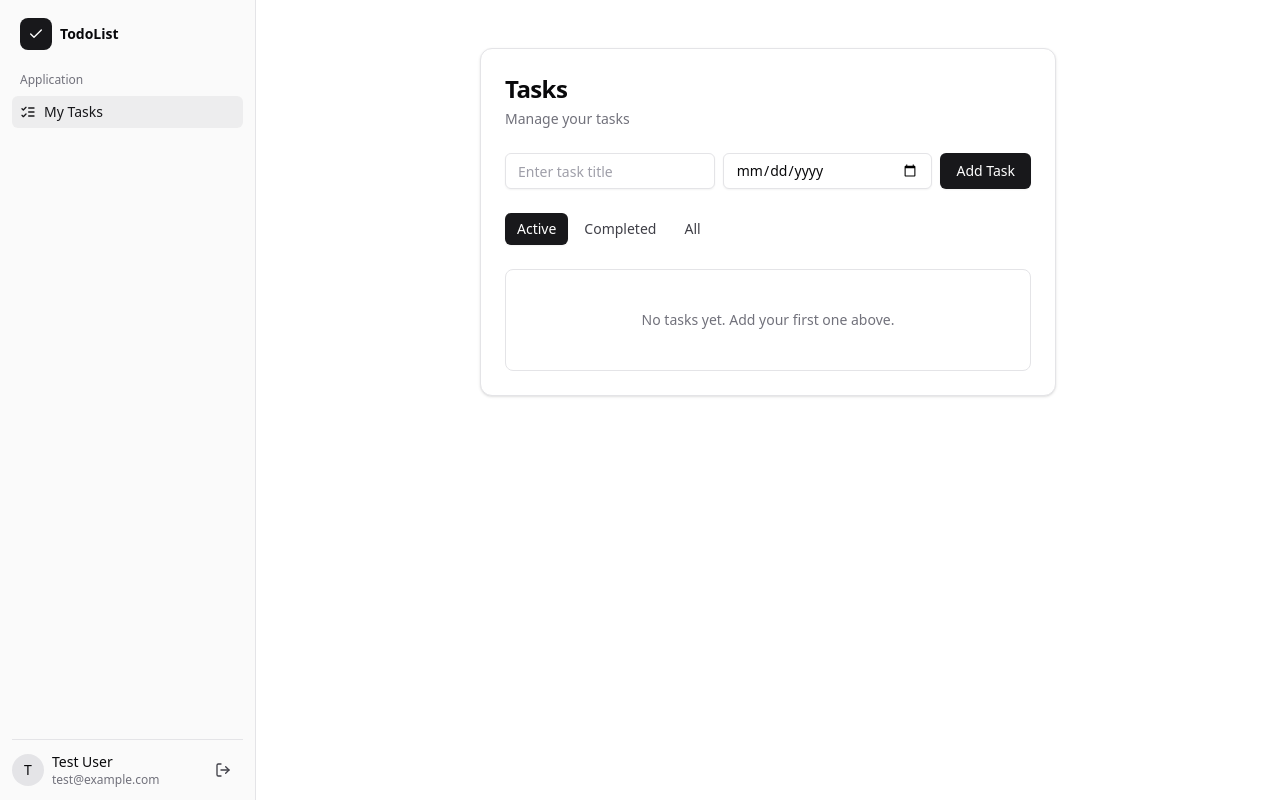
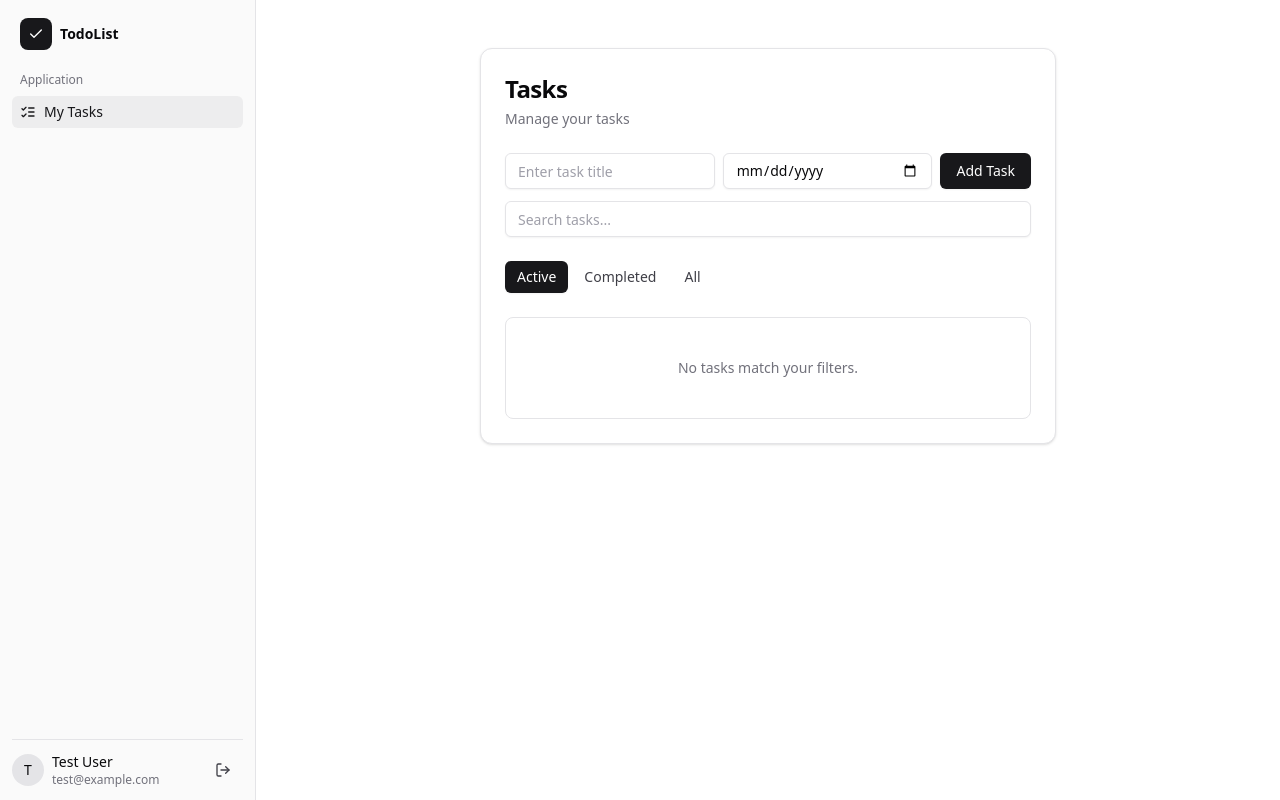
Before and after one commit to anassyd/TodoList_laravel, a Laravel app: page /tasks?status=active in a window 1280 px wide. Run offline with Laravel 12, Linux system fonts and the light colour scheme; a user stored in the database is signed in; data comes from the database, SQL or seed files in the repository; tables that the repository leaves empty hold one stand-in row (values such as "Sample post"); style sheets or scripts are compiled from the project's sources.

Commit message:
Add search by title

```diff
--- a/app/Http/Controllers/TaskController.php
+++ b/app/Http/Controllers/TaskController.php
@@ -10,12 +10,10 @@ class TaskController extends Controller
 {
     public function index(Request $request)
     {
-        if (! $request->user()) {
-            return redirect()->route('login');
-        }
         $tasks = $request->user()->tasks()
-            ->when($request->query('status') === 'active', fn ($query) => $query->active())
-            ->when($request->query('status') === 'completed', fn ($query) => $query->completed())
+            ->when($request->query('status') === 'active', fn($query) => $query->active())
+            ->when($request->query('status') === 'completed', fn($query) => $query->completed())
+            ->when($request->query('search'), fn($query, $search) => $query->search($search))
             ->latest()
             ->get();
 
--- a/app/Models/Task.php
+++ b/app/Models/Task.php
@@ -39,4 +39,9 @@ class Task extends Model
     {
         $query->where('is_completed', true);
     }
+    #[Scope]
+    protected function search(Builder $query, string $term): void
+    {
+        $query->where('title', 'like', "%{$term}%");
+    }
 }
--- a/resources/views/tasks/index.blade.php
+++ b/resources/views/tasks/index.blade.php
@@ -5,6 +5,7 @@
 @section('content')
     <h1 class="text-2xl font-semibold tracking-tight">Tasks</h1>
     <p class="mt-1 mb-6 text-sm text-zinc-500">Manage your tasks</p>
+    <x-input-error name="search" />
 
     @if (session('success'))
         <x-alert class="mb-4">{{ session('success') }}</x-alert>
@@ -18,14 +19,20 @@
     </form>
     <x-input-error name="title" />
     <x-input-error name="due_date" />
+    <x-input-error name="search" />
+    <form action="{{ route('tasks.index') }}" method="GET" class="mt-3">
+        <x-input placeholder="Search tasks..." :value="request('search')" />
+        <input type="hidden" name="status" value="{{ request('status') }}">
+    </form>
+
     <div class="mt-6 flex gap-1">
-        <x-button size="sm" :variant="request('status') === 'active' ? 'default' : 'ghost'" :href="route('tasks.index', ['status' => 'active'])">
+        <x-button size="sm" :variant="request('status') === 'active' ? 'default' : 'ghost'" :href="route('tasks.index', ['status' => 'active', 'search' => request('search')])">
             Active
         </x-button>
-        <x-button size="sm" :variant="request('status') === 'completed' ? 'default' : 'ghost'" :href="route('tasks.index', ['status' => 'completed'])">
+        <x-button size="sm" :variant="request('status') === 'completed' ? 'default' : 'ghost'" :href="route('tasks.index', ['status' => 'completed', 'search' => request('search')])">
             Completed
         </x-button>
-        <x-button size="sm" :variant="request('status') ? 'ghost' : 'default'" :href="route('tasks.index')">
+        <x-button size="sm" :variant="request('status') ? 'ghost' : 'default'" :href="route('tasks.index', ['search' => request('search')])">
             All
         </x-button>
     </div>
@@ -72,7 +79,13 @@
                 </form>
             </li>
         @empty
-            <li class="px-4 py-10 text-center text-sm text-zinc-500">No tasks yet. Add your first one above.</li>
+            <li class="px-4 py-10 text-center text-sm text-zinc-500">
+                @if (request('search') || request('status'))
+                    No tasks match your filters.
+                @else
+                    No tasks yet. Add your first one above.
+                @endif
+            </li>
         @endforelse
     </ul>
 @endsection
```
Lines whose indentation alone changed are shown as unchanged.
